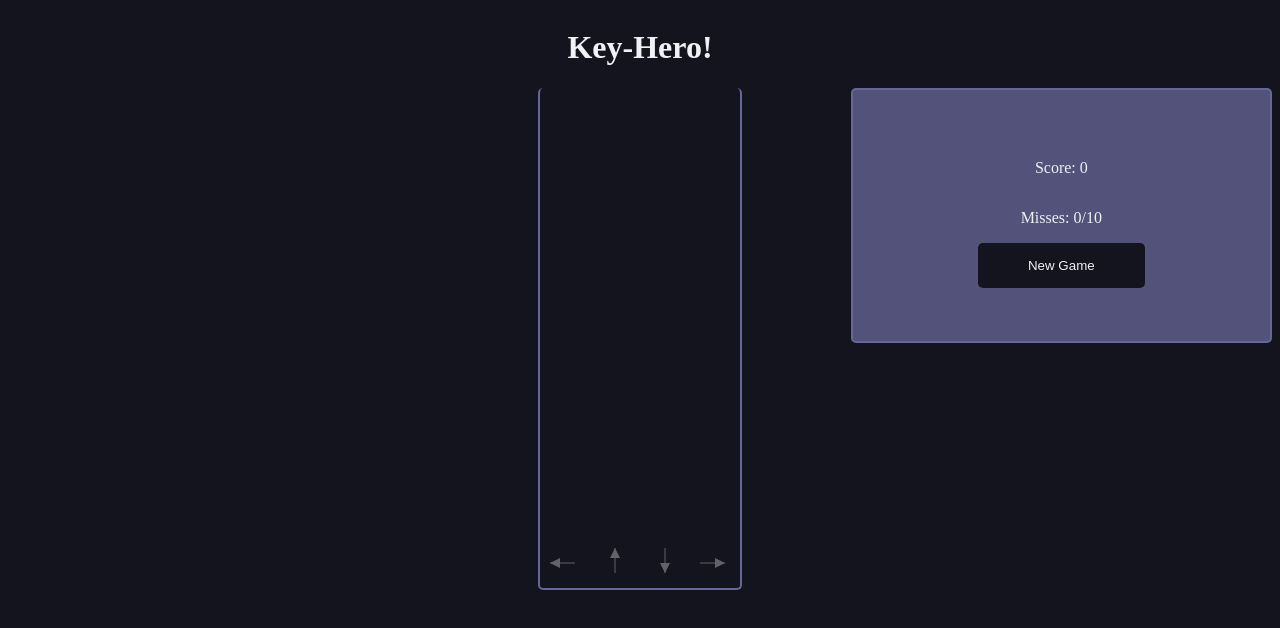
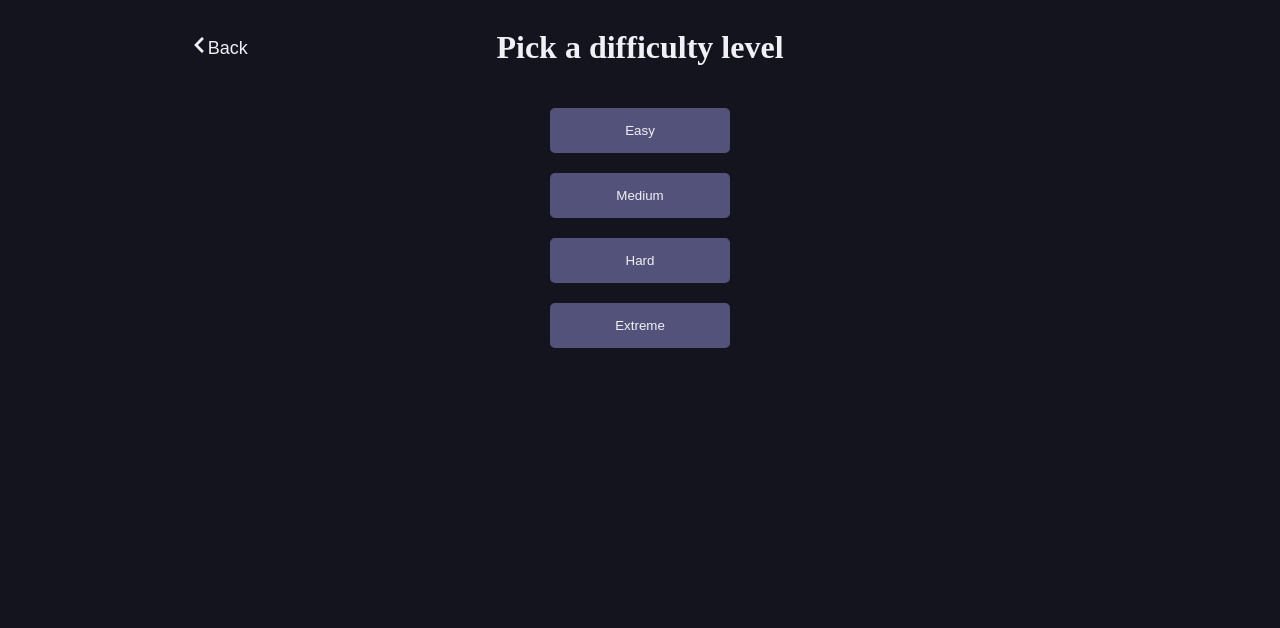
Before and after one commit to rebeccafinne/key-hero, a React (Vite) app: page /level in a window 1280 px wide. Shown: the top 628 px of the page. Built offline with nearby package versions, Linux system fonts and the light colour scheme.

Commit message:
Styling, how to play and choose level page

```diff
--- a/package.json
+++ b/package.json
@@ -12,6 +12,8 @@
   "dependencies": {
     "react": "^18.3.1",
     "react-dom": "^18.3.1",
+    "react-icons": "^5.3.0",
+    "react-router-dom": "^6.27.0",
     "uuid": "^11.0.2"
   },
   "devDependencies": {
--- a/src/App.css
+++ b/src/App.css
@@ -4,8 +4,34 @@ body {
 
 .App {
   display: grid;
-  grid-template-areas: ". title ." "feedback game controls";
+  grid-template-areas: "feedback game controls";
   grid-template-columns: repeat(3, 1fr);
+  margin-top: 20px;
+}
+
+.header-container {
+  display: grid;
+  grid-template-areas: "back title .";
+  grid-template-columns: repeat(3, 1fr);
+}
+
+
+button {
+  border: none;
+  border-radius: 5px;
+  color: #f0f0f5;
+  margin-top: 20px;
+  padding: 15px 50px 15px 50px;
+  width: -webkit-fill-available;
+
+}
+
+button:hover {
+  scale: 1.1;
+}
+
+.button-container {
+  width: 180px;
 }
 
 .controls {
@@ -19,21 +45,32 @@ body {
   justify-content: center;
   height: 50%;
   border-radius: 5px;
+  margin-right: 20px;
 }
 
-.controls-button {
-  width: fit-content;
+.dark-button {
   background-color: #14141f;
-  border: none;
-  border-radius: 5px;
-  color: #f0f0f5;
-  padding: 15px 50px 15px 50px;
 }
 
-.controls-button:hover {
-  /* box-shadow: 5px 5px rgba(0, 0, 0, 0.2); */
-  scale: 1.1;
+.page-container {
+  display: flex;
+  flex-direction: column;
+  align-items: center;
 }
+
+.light-button {
+    background-color: #52527a;
+
+}
+
+.back-button {
+  background-color: transparent;
+  font-size: large;
+  grid-area: back;
+  padding: 0;
+  margin: 20px 0 20px 0;
+}
+
 
 h1{
   text-align: center;
@@ -43,6 +80,14 @@ h1{
 
 p {
   margin-bottom: 1rem;
+}
+
+
+.how-to-container{
+  display: flex;
+  flex-direction: column;
+  align-items: center;
+  color: #f0f0f5;
 }
 
 .board {
--- a/src/App.tsx
+++ b/src/App.tsx
@@ -1,48 +1,67 @@
+import { useState } from 'react';
 import './App.css';
-import { Board } from './components/Board';
-import { Modal } from './components/Modal';
+import { Game } from './components/Game';
+import { MainMenu } from './components/MainMenu';
 import { useKeyHero } from './hooks/useKeyHero';
+import { BrowserRouter, Route, Routes } from 'react-router-dom';
+import { LevelPicker } from './components/LevelPicker';
+import { HowToPlay } from './components/HowToPlay';
 
 function App() {
+  const handleStartGame = () => {
+    startGame();
+  };
+
   const {
+    startGame,
     board,
-    startGame,
-    isPlaying,
-    stopGame,
     points,
     misses,
     clickedKey,
     showMissed,
     isGameOver,
     resetGame,
+    setTickSpeed,
   } = useKeyHero();
 
+  const handleBackToMenu = () => {
+    resetGame(false);
+  };
+
   return (
-    <div className="App">
-      <h1>Key-Hero!</h1>
-      <Modal isOpen={isGameOver}>
-        <h2>Game over!</h2>
-        <p>Score: {points}</p>
-        <button onClick={resetGame} className="controls-button">
-          Retry
-        </button>
-      </Modal>
-      {showMissed && <h2 className="miss">Miss!</h2>}
-      <Board currentBoard={board} clickedKey={clickedKey} />
-      <div className="controls">
-        <p>Score: {points}</p>
-        <p>Misses: {misses}/10</p>
-        {isPlaying ? (
-          <button onClick={stopGame} className="controls-button">
-            Stop
-          </button>
-        ) : (
-          <button onClick={startGame} className="controls-button">
-            New Game
-          </button>
-        )}
-      </div>
-    </div>
+    <BrowserRouter>
+      <Routes>
+        <Route
+          path="/"
+          element={
+            <MainMenu
+              startGame={handleStartGame}
+              setDifficultyLevel={() => console.log('hanterar nivå')}
+            />
+          }
+        />
+        <Route
+          path="/game"
+          element={
+            <Game
+              board={board}
+              points={points}
+              misses={misses}
+              clickedKey={clickedKey}
+              showMissed={showMissed}
+              isGameOver={isGameOver}
+              resetGame={resetGame}
+              backToMenu={handleBackToMenu}
+            />
+          }
+        />
+        <Route
+          path="/level"
+          element={<LevelPicker setTickSpeed={setTickSpeed} />}
+        />
+        <Route path="/how-to-play" element={<HowToPlay />} />
+      </Routes>
+    </BrowserRouter>
   );
 }
 
--- /dev/null
+++ b/src/components/BackButton.tsx
@@ -0,0 +1,17 @@
+import { useNavigate } from 'react-router-dom';
+import { FaChevronLeft } from 'react-icons/fa';
+
+export const BackButton = () => {
+  const navigate = useNavigate();
+
+  const handleBackClick = () => {
+    navigate(-1);
+  };
+
+  return (
+    <button onClick={handleBackClick} className="back-button">
+      <FaChevronLeft />
+      Back
+    </button>
+  );
+};
--- /dev/null
+++ b/src/components/Game.tsx
@@ -0,0 +1,60 @@
+import { useNavigate } from 'react-router-dom';
+import { BoardShape, ClickedKeyOptions } from '../types/types';
+import { Board } from './Board';
+import { Modal } from './Modal';
+import { Header } from './Header';
+
+type GameProps = {
+  board: BoardShape;
+  points: number;
+  misses: number;
+  clickedKey: ClickedKeyOptions;
+  showMissed: boolean;
+  isGameOver: boolean;
+  resetGame: (newGame: boolean) => void;
+  backToMenu: () => void;
+};
+
+export const Game = ({
+  board,
+  points,
+  misses,
+  clickedKey,
+  showMissed,
+  isGameOver,
+  resetGame,
+  backToMenu,
+}: GameProps) => {
+  const navigate = useNavigate();
+
+  const handleBackToMenu = () => {
+    navigate('/');
+    backToMenu();
+  };
+  return (
+    <>
+      <Header title="Key-Hero!" />
+      <div className="App">
+        <Modal isOpen={isGameOver}>
+          <h2>Game over!</h2>
+          <p>Score: {points}</p>
+          <div className="button-container">
+            <button onClick={() => resetGame(true)} className="dark-button">
+              Retry
+            </button>
+            <button onClick={handleBackToMenu} className="dark-button">
+              Main menu
+            </button>
+          </div>
+        </Modal>
+
+        {showMissed && <h2 className="miss">Miss!</h2>}
+        <Board currentBoard={board} clickedKey={clickedKey} />
+        <div className="controls">
+          <p>Score: {points}</p>
+          <p>Misses: {misses}/10</p>
+        </div>
+      </div>
+    </>
+  );
+};
--- /dev/null
+++ b/src/components/Header.tsx
@@ -0,0 +1,15 @@
+import { BackButton } from './BackButton';
+
+type HeaderProps = {
+  title: string;
+  withBackButton?: boolean;
+};
+
+export const Header = ({ title, withBackButton = true }: HeaderProps) => {
+  return (
+    <div className="header-container">
+      {withBackButton && <BackButton />}
+      <h1>{title}</h1>
+    </div>
+  );
+};
--- /dev/null
+++ b/src/components/HowToPlay.tsx
@@ -0,0 +1,21 @@
+import { Header } from './Header';
+
+export const HowToPlay = () => {
+  return (
+    <>
+      <Header title="How to play" />
+      <div className="how-to-container">
+        <p className="how-to-p">
+          Arrows will fall down on the game board and your task is to click the
+          corresponding key on the keyboard when the arrow hits the last row.
+        </p>
+        <img src="src/assets/game-board.png" width="300" />
+        <p className="how-to-p">
+          You get one point for each correct click. You are allowed to miss or
+          misclick ten times before the game is over. Try to get as many points
+          as possible!
+        </p>
+      </div>
+    </>
+  );
+};
--- /dev/null
+++ b/src/components/LevelPicker.tsx
@@ -0,0 +1,51 @@
+import { TickSpeed } from '../types/types';
+import { Header } from './Header';
+
+type LevelPickerProps = {
+  setTickSpeed: (tickspeed: TickSpeed) => void;
+};
+
+export const LevelPicker = ({ setTickSpeed }: LevelPickerProps) => {
+  const setDifficultyLevel = (value: React.MouseEvent<HTMLButtonElement>) => {
+    console.log(value.target.value);
+    setTickSpeed(value.target.value);
+  };
+  return (
+    <>
+      <Header title="Pick a difficulty level" />
+
+      <div className="page-container">
+        <div className="button-container">
+          <button
+            className="light-button"
+            onClick={(e) => setDifficultyLevel(e)}
+            value={'Easy'}
+          >
+            Easy
+          </button>
+          <button
+            className="light-button"
+            onClick={(e) => setDifficultyLevel(e)}
+            value={'Medium'}
+          >
+            Medium
+          </button>
+          <button
+            className="light-button"
+            onClick={(e) => setDifficultyLevel(e)}
+            value={'Hard'}
+          >
+            Hard
+          </button>
+          <button
+            className="light-button"
+            onClick={(e) => setDifficultyLevel(e)}
+            value={'Extreme'}
+          >
+            Extreme
+          </button>
+        </div>
+      </div>
+    </>
+  );
+};
--- /dev/null
+++ b/src/components/MainMenu.tsx
@@ -0,0 +1,51 @@
+import { useNavigate } from 'react-router-dom';
+import { Header } from './Header';
+
+type MainMenuProps = {
+  startGame: () => void;
+  setDifficultyLevel: () => void;
+};
+
+export const MainMenu = ({ startGame, setDifficultyLevel }: MainMenuProps) => {
+  const navigate = useNavigate();
+
+  const handleStartGame = (event) => {
+    handleNavigation(event);
+    startGame();
+  };
+
+  const handleNavigation = (event) => {
+    navigate(`/${event.target.value}`);
+  };
+
+  return (
+    <>
+      <Header title="Welcome to Key-Hero!" withBackButton={false} />
+      <div className="page-container">
+        <div className="button-container">
+          <button
+            className="light-button"
+            onClick={(event) => handleStartGame(event)}
+            value={'game'}
+          >
+            Start game
+          </button>
+          <button
+            className="light-button"
+            onClick={(event) => handleNavigation(event)}
+            value={'level'}
+          >
+            Choose level
+          </button>
+          <button
+            className="light-button"
+            onClick={(event) => handleNavigation(event)}
+            value={'how-to-play'}
+          >
+            How to play
+          </button>
+        </div>
+      </div>
+    </>
+  );
+};
--- a/src/hooks/useKeyHero.ts
+++ b/src/hooks/useKeyHero.ts
@@ -1,14 +1,9 @@
 import { useCallback, useEffect, useState } from 'react';
 import { useInterval } from './useInterval';
 import { useKeyHeroBoard } from './useKeyHeroBoard';
-import { ClickedKeyOptions } from '../types/types';
-
-enum TickSpeed {
-  Normal = 1000,
-}
+import { ClickedKeyOptions, TickSpeed } from '../types/types';
 
 export function useKeyHero() {
-  const [isPlaying, setIsPlaying] = useState(false);
   const [isGameOver, setIsGameOver] = useState(false);
   const [tickSpeed, setTickSpeed] = useState<TickSpeed | null>(null);
   const [clickedKey, setClickedKey] = useState<ClickedKeyOptions>('');
@@ -17,7 +12,7 @@ export function useKeyHero() {
   const [{ board, points, misses }, dispatchBoardState] = useKeyHeroBoard();
 
   const startGame = useCallback(() => {
-    setIsPlaying(true);
+    setIsGameOver(false);
     setTickSpeed(TickSpeed.Normal);
     window.addEventListener('keydown', handleKeyClick);
 
@@ -25,16 +20,17 @@ export function useKeyHero() {
   }, [dispatchBoardState]);
 
   const stopGame = () => {
-    setIsPlaying(false);
     setTickSpeed(null);
     window.removeEventListener('keydown', handleKeyClick);
   };
 
-  const resetGame = () => {
+  const resetGame = (newGame: boolean) => {
     setIsGameOver(false);
     setClickedKey('');
     setShowMissed(false);
-    startGame();
+    if (newGame) {
+      startGame();
+    }
   };
 
   const gameTick = useCallback(() => {
@@ -44,7 +40,7 @@ export function useKeyHero() {
   }, [dispatchBoardState]);
 
   useInterval(() => {
-    if (!isPlaying || isGameOver) {
+    if (isGameOver) {
       return;
     }
     gameTick();
@@ -92,7 +88,6 @@ export function useKeyHero() {
   return {
     board,
     startGame,
-    isPlaying,
     stopGame,
     points,
     misses,
@@ -100,5 +95,6 @@ export function useKeyHero() {
     showMissed,
     isGameOver,
     resetGame,
+    setTickSpeed,
   };
 }
--- a/src/hooks/useKeyHeroBoard.ts
+++ b/src/hooks/useKeyHeroBoard.ts
@@ -106,6 +106,7 @@ const boardReducer = (state: GameState, action: Action): GameState => {
       };
     }
     case 'drop': {
+      console.log('in drop actions');
       if (
         !newState.keyPressed &&
         !newState.lastRow.every((cell) => cell === EmptyCell.EMPTY)
--- a/src/types/types.ts
+++ b/src/types/types.ts
@@ -7,6 +7,13 @@ export enum Keys {
 
 export enum EmptyCell {
   EMPTY = 'empty',
+}
+
+export enum TickSpeed {
+  Easy = 1500,
+  Normal = 1000,
+  Hard = 800,
+  Extreme = 500,
 }
 
 export type CellOptions = Keys | EmptyCell;
```
Also changed, not shown: src/assets/game-board.png (added), 1 other file (tests, documents, lock files or other folders).
